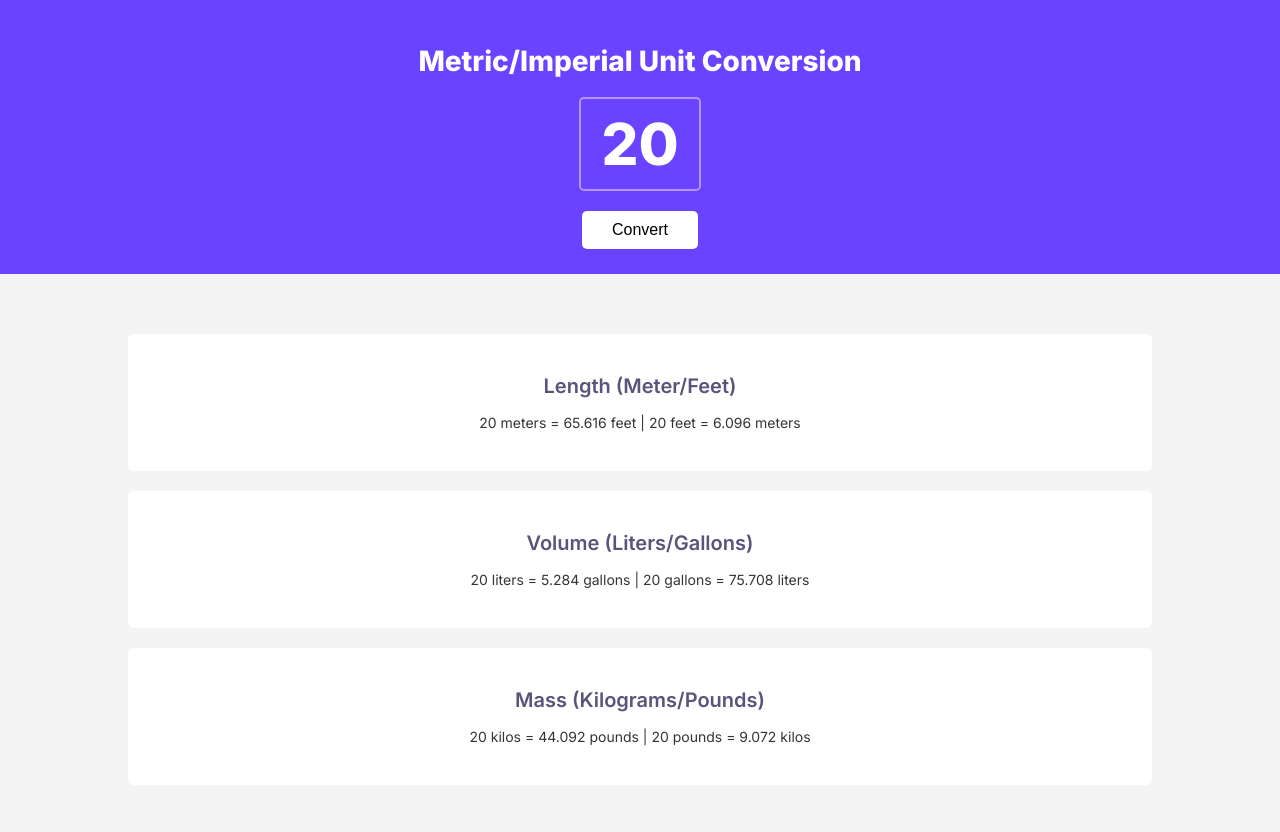
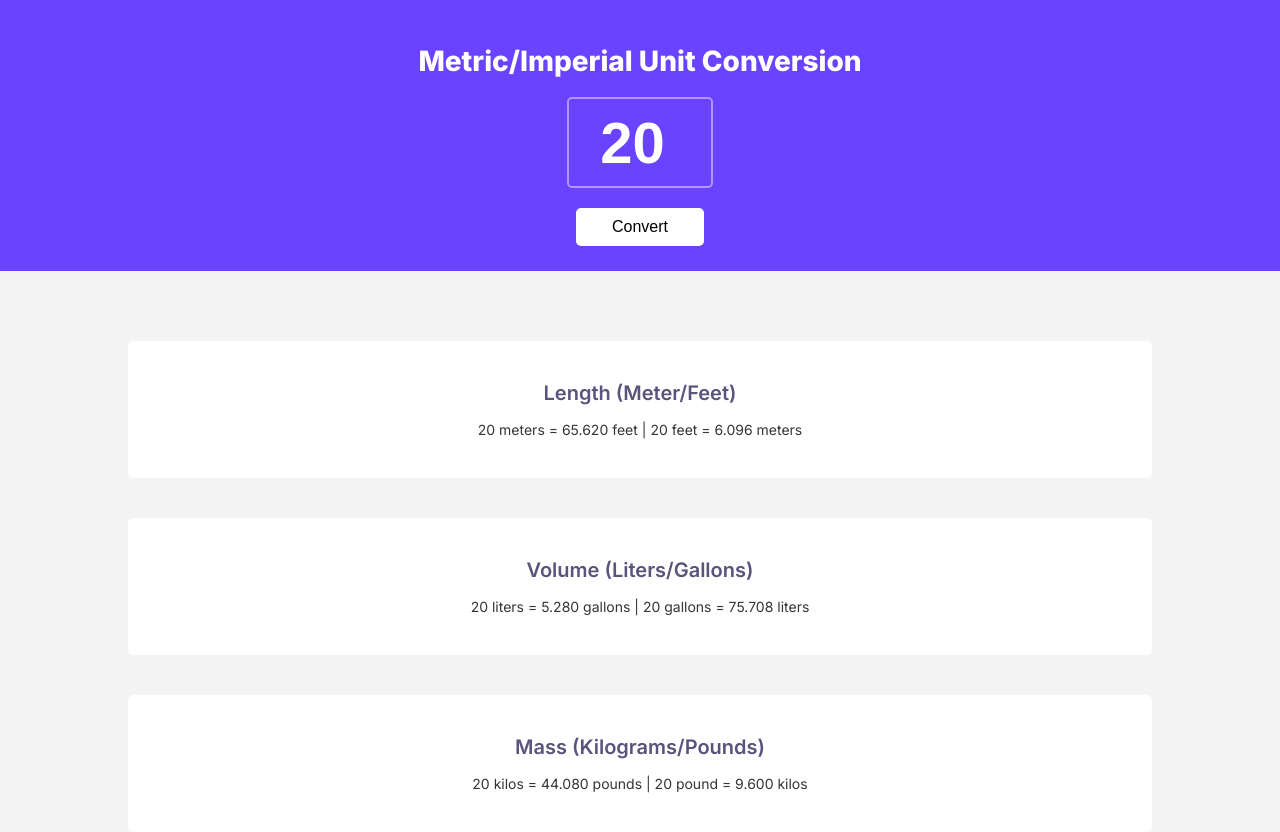
Before and after one commit to m-alperen-karakus/scrimba-unitConverter, a plain HTML site: page index.html in a window 1280 px wide. Before the commit the page ends 800 px from the top, so only its background shows below. Drawn offline with Linux system fonts and the light colour scheme.

Commit message:
final version

```diff
--- a/index.css
+++ b/index.css
@@ -31,8 +31,13 @@ h1{
     padding-block: 10px;
     font-weight: 800;
     font-size: 58px;
+    background-color: #6943FF;
+    width:8%;
     color: white;
+    text-align: center;
+
 }
+.box:focus{ outline: none;}
 button{
     margin-top: 20px;
     background: #FFFFFF;
@@ -43,6 +48,7 @@ button{
     font-size: 16px;
     padding-block: 10px;
     padding-inline: 30px;
+    width: 10%;
 }
 .lowerContent{
     display: flex;
@@ -59,7 +65,7 @@ button{
     flex-direction: column;
     align-items: center;
     padding: 40px 0px;
-    margin: 10px 0px;
+    margin: 20px 0px;
 }
 .title{
     font-weight: 600;
--- a/index.html
+++ b/index.html
@@ -10,21 +10,21 @@
 <body>
         <div class="upperContent">
             <h1>Metric/Imperial Unit Conversion</h1>
-            <div class="box">20</div>
-            <button>Convert</button>
+            <input class="box" type="number" id="input" value="20" min="0" max="99"></input>
+            <button id="convert">Convert</button>
         </div>
         <div class="lowerContent">
             <div class="item">
                 <div class="title">Length (Meter/Feet)</div>
-                <div class="subtitle">20 meters = 65.616 feet | 20 feet = 6.096 meters</div>
+                <div class="subtitle" id="length">20 meters = 65.616 feet | 20 feet = 6.096 meters</div>
             </div>
             <div class="item">
                 <div class="title">Volume (Liters/Gallons)</div>
-                <div class="subtitle">20 liters = 5.284 gallons | 20 gallons = 75.708 liters </div>
+                <div class="subtitle" id="volume">20 liters = 5.284 gallons | 20 gallons = 75.708 liters </div>
             </div>
             <div class="item">
                 <div class="title">Mass (Kilograms/Pounds)</div>
-                <div class="subtitle">20 kilos = 44.092 pounds | 20 pounds = 9.072 kilos</div>
+                <div class="subtitle" id="mass">20 kilos = 44.092 pounds | 20 pounds = 9.072 kilos</div>
             </div>
         </div>
 
--- a/index.js
+++ b/index.js
@@ -0,0 +1,25 @@
+let input = document.getElementById('input')
+let length = document.getElementById('length')
+let volume = document.getElementById('volume')
+let mass = document.getElementById('mass')
+let convert = document.getElementById('convert')
+
+
+convert.addEventListener('click', converter)
+
+
+function converter(){
+    const inputValue = input.value
+    let feet = (inputValue * 3.281).toFixed(3)
+    let gallon = (inputValue * 0.264).toFixed(3)
+    let pound = (inputValue * 2.204).toFixed(3)
+    let meter = (inputValue * 0.3048).toFixed(3)
+    let liter = (inputValue * 3.78541178).toFixed(3)
+    let kilogram = (inputValue * 0.48).toFixed(3)
+
+    length.textContent = inputValue + " meters = " +feet +" feet" + " | " + inputValue +" feet = "+ meter +" meters"
+    volume.textContent = inputValue + " liters = " +gallon +" gallons" + " | " + inputValue +" gallons = "+ liter +" liters"
+    mass.textContent = inputValue + " kilos = " +pound +" pounds" + " | " + inputValue +" pound = "+ kilogram +" kilos"
+
+}
+converter()
```
